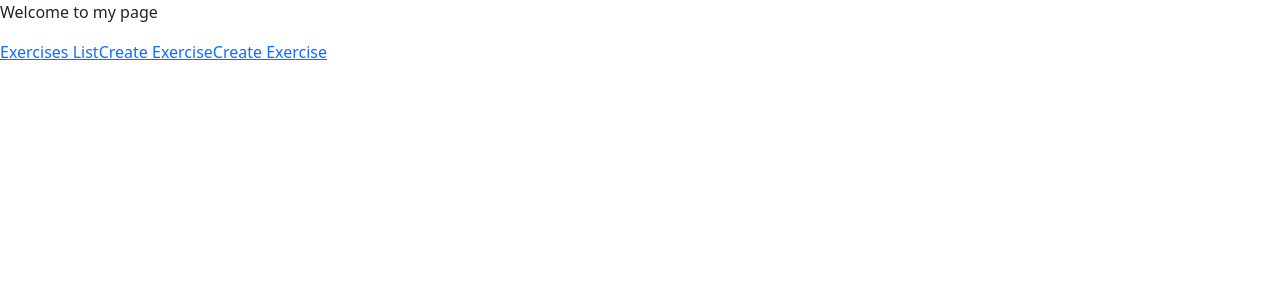
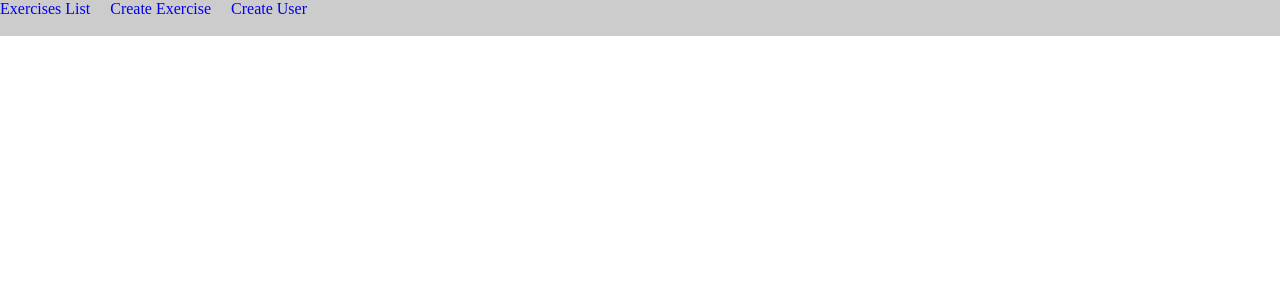
Before and after one commit to thanhvo-uparis/excer-tracker, a React (Create React App) app: page /user in a window 1280 px wide. Shown: the top 300 px of the page. Built offline with nearby package versions, Linux system fonts and the light colour scheme.

Commit message:
first update components React

```diff
--- a/src/App.css
+++ b/src/App.css
@@ -3,3 +3,7 @@
   padding: 0;
   box-sizing: border-box;
 }
+
+.app-container {
+  background-color: #ccc;
+}
--- a/src/App.js
+++ b/src/App.js
@@ -1,6 +1,6 @@
 import react from 'react';
 import {BrowserRouter as Router, Routes, Route} from 'react-router-dom';
-import bootstrap from 'bootstrap/dist/css/bootstrap.min.css';
+// import bootstrap from 'bootstrap/dist/css/bootstrap.min.css';
 import './App.css';
 
 import Navbar from './components/navbar/Navbar';
@@ -11,14 +11,13 @@
 function App() {
   return (
     <div className="app-container">
-        <p>Welcome to my page</p>
         <Router>
            <Navbar/>
            <br/>
            <Routes>
-              <Route path="/" exact component="ExercisesList"/>
-              <Route path="/create" exact component="CreateExercise"/>
-              <Route path="/user" exact component="CreateUser"/>
+              <Route path="/list" element={ExercisesList}/>
+              <Route path="/create" element={CreateExercise}/>
+              <Route path="/user" element={CreateUser}/>
            </Routes>
         </Router>
     </div>
--- a/src/components/exercises/CreateExercise.jsx
+++ b/src/components/exercises/CreateExercise.jsx
@@ -0,0 +1,11 @@
+import React, {Component} from 'react';
+
+const CreateExercise = () => {
+    return(
+        <div>
+            <p className='p-title'>Create Exercise here</p>
+        </div>
+    )
+}
+
+export default CreateExercise;
--- a/src/components/exercises/ExercisesList.jsx
+++ b/src/components/exercises/ExercisesList.jsx
@@ -0,0 +1,12 @@
+import React from 'react';
+import './exercises.css';
+
+const ExercisesList = () => {
+    return(
+        <div className='container'>
+            <p className='p-title'>Welcome to Exercises List</p>
+        </div>
+    )
+}
+
+export default ExercisesList;
--- /dev/null
+++ b/src/components/exercises/exercises.css
@@ -0,0 +1,7 @@
+.p-title {
+    color: red;
+}
+
+.container {
+    background-color: #ccc;
+}
--- a/src/components/navbar/Navbar.jsx
+++ b/src/components/navbar/Navbar.jsx
@@ -1,12 +1,13 @@
 import React from 'react';
+import './navbar.css';
 import {Link} from 'react-router-dom';
 
 const Navbar = () => {
     return (
         <div>
-            <Link to="/" >Exercises List</Link>
-            <Link to="/create" >Create Exercise</Link>
-            <Link to="/user" >Create Exercise</Link>
+            <Link className='navbar-links' to="/list" >Exercises List</Link>
+            <Link className='navbar-links' to="/create" >Create Exercise</Link>
+            <Link className='navbar-links' to="/user" >Create User</Link>
         </div>
     )
 }
--- /dev/null
+++ b/src/components/navbar/navbar.css
@@ -0,0 +1,10 @@
+* {
+    padding: 0;
+    margin: 0;
+    box-sizing: border-box;
+}
+
+.navbar-links {
+    padding-right: 20px;
+    text-decoration: none;
+}
--- a/src/components/users/CreateUser.jsx
+++ b/src/components/users/CreateUser.jsx
@@ -0,0 +1,11 @@
+import React from "react";
+
+const CreateUser = () => {
+    return(
+        <div>
+            <p>Create User here</p>
+        </div>
+    )
+}
+
+export default CreateUser;
```
